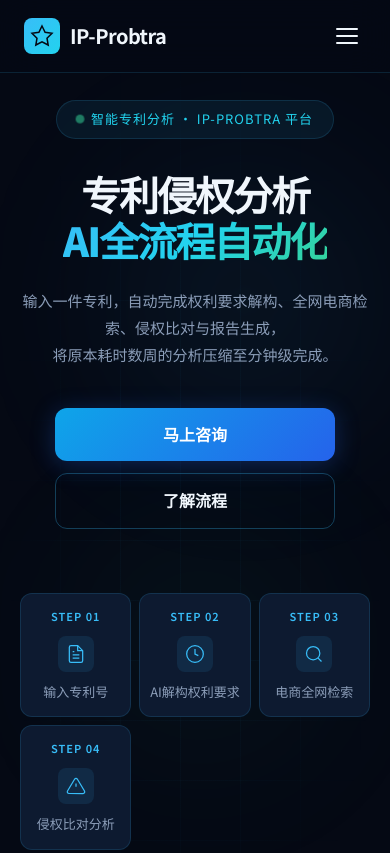
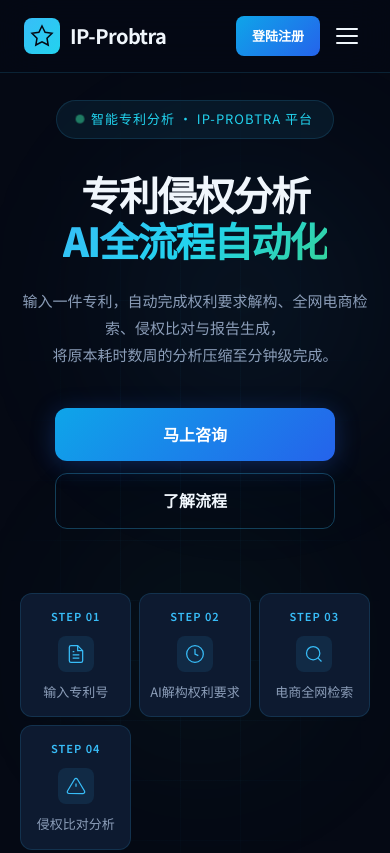
Before and after one commit to xiexiaoxiong/ip-probtra-website, a plain HTML site: page index.html in a window 390 px wide. Shown: the top 853 px of the page. Drawn offline with nearby package versions, Linux system fonts and the light colour scheme.

Commit message:
Add login/register link to landing nav

```diff
--- a/index.html
+++ b/index.html
@@ -21,15 +21,18 @@
                 </div>
                 <span class="logo-text">IP-Probtra</span>
             </div>
+            <div class="nav-actions">
                 <div class="nav-links">
                     <a href="#features" class="nav-link">核心功能</a>
                     <a href="#workflow" class="nav-link">分析流程</a>
                     <a href="#demo" class="nav-link">系统演示</a>
                     <a href="javascript:void(0)" class="nav-btn consult-btn">马上咨询</a>
                 </div>
+                <a href="https://patent.ip-probtra.top/" class="nav-btn nav-login-btn">登陆注册</a>
                 <button class="mobile-menu-btn" aria-label="菜单">
                     <span></span><span></span><span></span>
                 </button>
+            </div>
         </div>
     </nav>
 
--- a/styles.css
+++ b/styles.css
@@ -82,6 +82,12 @@ body {
     height: 72px;
 }
 
+.nav-actions {
+    display: flex;
+    align-items: center;
+    gap: 12px;
+}
+
 .logo {
     display: flex;
     align-items: center;
@@ -147,6 +153,11 @@ body {
 .nav-btn:hover {
     transform: translateY(-1px);
     box-shadow: 0 4px 20px rgba(37, 99, 235, 0.4);
+}
+
+.nav-login-btn {
+    margin-left: 0;
+    white-space: nowrap;
 }
 
 .mobile-menu-btn {
@@ -895,6 +906,15 @@ body {
         display: none;
     }
 
+    .nav-actions {
+        gap: 8px;
+    }
+
+    .nav-login-btn {
+        padding: 10px 16px;
+        font-size: 13px;
+    }
+
     .mobile-menu-btn {
         display: flex;
     }
```
Lines whose indentation alone changed are shown as unchanged.
